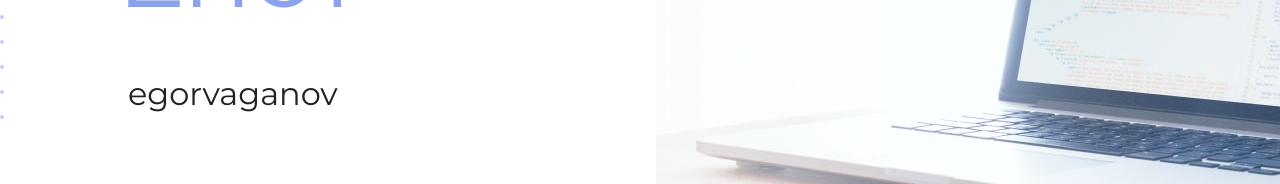
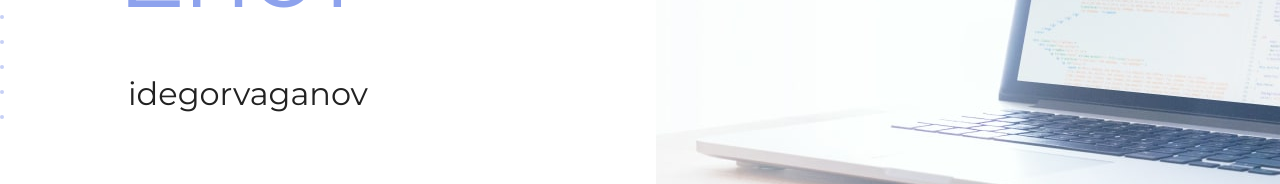
Before and after one commit to egorvaganov/test, a plain HTML site: page index.html in a window 1280 px wide. Shown: the part 446-630 px from the top of the page. Drawn offline with Linux system fonts and the light colour scheme.

Commit message:
Добавляет id к имени пользователя

```diff
--- a/index.html
+++ b/index.html
@@ -19,7 +19,7 @@
       <section class="hero-image">
         <div class="container">
           <h1 class="heading">Неопознанный Енот</h1>
-          <p>egorvaganov</p>
+          <p>idegorvaganov</p>
         </div>
       </section>
 
```
